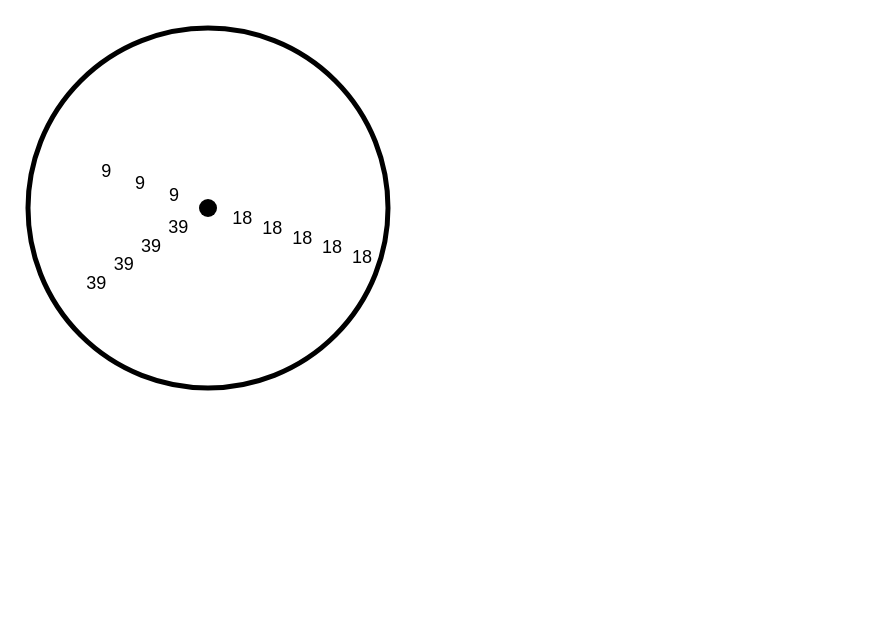
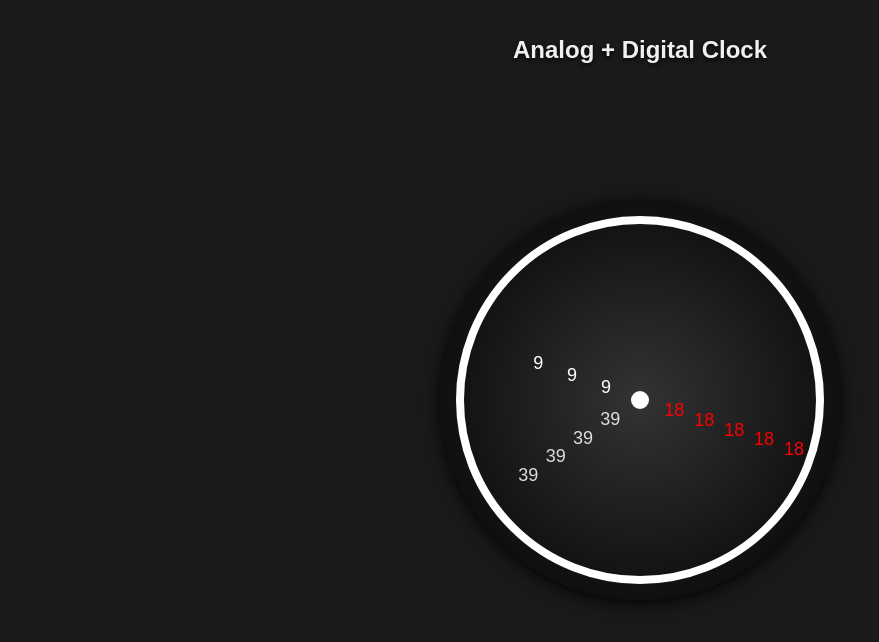
Before and after one commit to DilshaPrathibha/Analog-Digital-Clock, a plain HTML site: page Clock/clock.html in a window 1280 px wide. Shown: the whole page, without its empty margins (0-879 px from the left). Drawn offline with Linux system fonts and the light colour scheme.

Commit message:
Applied CSS

```diff
--- a/Clock/clock.html
+++ b/Clock/clock.html
@@ -1,7 +1,41 @@
 <!DOCTYPE html>
-<html>
+<html lang="en">
+<head>
+  <meta charset="UTF-8">
+  <meta name="viewport" content="width=device-width, initial-scale=1.0">
+  <title>Clock</title>
+  <style>
+    body {
+      margin: 0;
+      padding: 0;
+      display: flex;
+      justify-content: center;
+      align-items: center;
+      height: 100vh;
+      background: #1a1a1a;
+      font-family: 'Arial', sans-serif;
+      color: #fff;
+    }
+
+    canvas {
+      display: block;
+      box-shadow: 0 4px 20px rgba(0, 0, 0, 0.7), 0 1px 5px rgba(0, 0, 0, 0.5);
+      border-radius: 50%;
+      background: radial-gradient(circle, #333, #000);
+    }
+
+    h1 {
+      position: absolute;
+      top: 20px;
+      font-size: 24px;
+      text-align: center;
+      color: #f0f0f0;
+      text-shadow: 0 2px 4px rgba(0, 0, 0, 0.8);
+    }
+  </style>
+</head>
 <body>
-<title>clock</title>
+  <h1>Analog + Digital Clock</h1>
   <canvas id="canvas" width="400" height="400">
     Sorry, your browser does not support canvas.
   </canvas>
@@ -26,15 +60,15 @@ function drawClock() {
     function drawRoundFrame(ctx, radius) {
       ctx.beginPath();
       ctx.arc(0, 0, radius, 0, 2 * Math.PI);
-  ctx.lineWidth = 5;
-  ctx.strokeStyle = "black";
+      ctx.lineWidth = 8;
+      ctx.strokeStyle = "#fff";
       ctx.stroke();
     }
 
     function drawCenterCircle(ctx) {
       ctx.beginPath();
       ctx.arc(0, 0, radius * 0.05, 0, 2 * Math.PI);
-  ctx.fillStyle = "black";
+      ctx.fillStyle = "#fff";
       ctx.fill();
     }
 
@@ -54,6 +88,7 @@ function drawHoursHand(ctx, radius) {
         ctx.rotate(hourAngle);
         ctx.translate(0, -distance);
         ctx.rotate(-hourAngle);
+        ctx.fillStyle = "#fff";
         ctx.fillText(hour, 0, 0);
         ctx.restore();
       }
@@ -76,6 +111,7 @@ function drawMinutesHand(ctx, radius) {
         ctx.rotate(minuteAngle);
         ctx.translate(0, -distance);
         ctx.rotate(-minuteAngle);
+        ctx.fillStyle = "#ddd";
         ctx.fillText(minuteValue, 0, 0);
         ctx.restore();
       }
@@ -98,6 +134,7 @@ function drawSecondsHand(ctx, radius) {
         ctx.rotate(secondAngle);
         ctx.translate(0, -distance);
         ctx.rotate(-secondAngle);
+        ctx.fillStyle = "#f00";
         ctx.fillText(secondValue, 0, 0);
         ctx.restore();
       }
@@ -106,8 +143,6 @@ function drawSecondsHand(ctx, radius) {
     ctx.font = radius * 0.1 + "px Arial";
     ctx.textAlign = "center";
     ctx.textBaseline = "middle";
-ctx.fillStyle = "black";
   </script>
-
 </body>
 </html>
```
Lines whose indentation alone changed are shown as unchanged.
